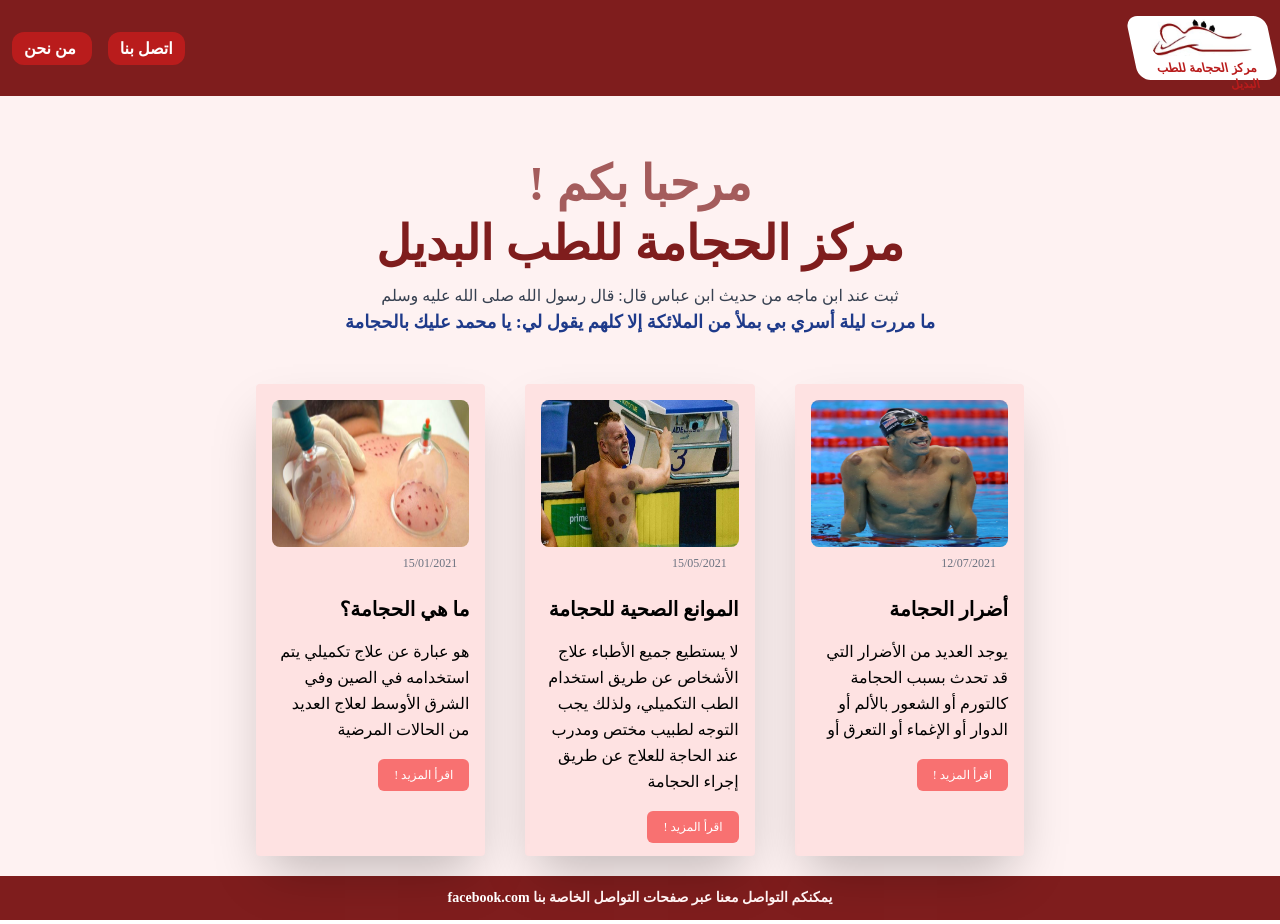
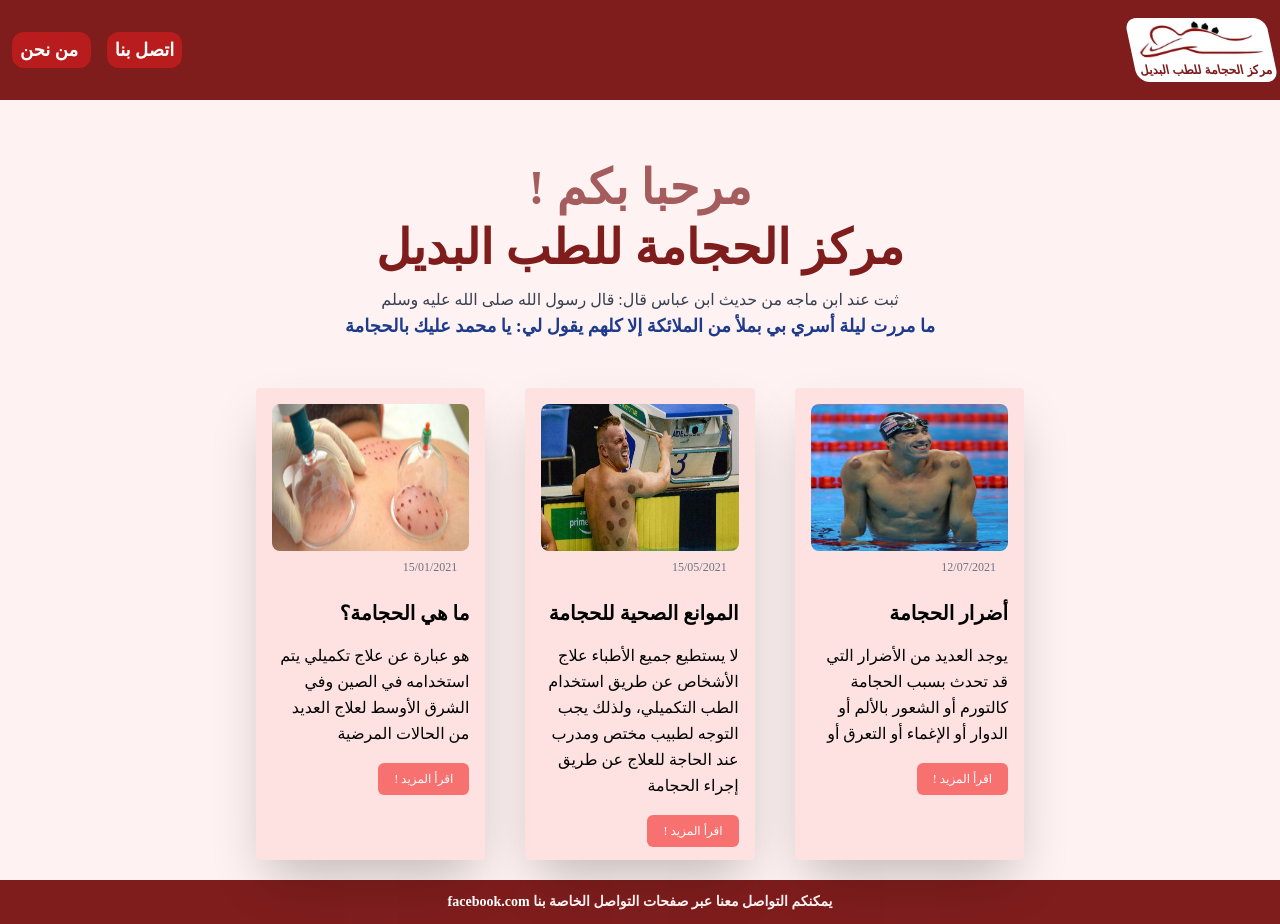
Before and after one commit to adil-82/al7ijama-blog, a Next.js app: page / in a window 1280 px wide. Built offline with nearby package versions, Linux system fonts and the light colour scheme; what @tailwindcss/typography, tailwindcss-rtl would draw is missing.

Commit message:
more styling nav

```diff
--- a/components/Header.js
+++ b/components/Header.js
@@ -21,11 +21,11 @@ function Logo() {
             <a>
                 {/* <span className="bg-white inset-0 transform rounded "> */}
                 {/* </span> */}
-                <div className="relative bg-white pb-5 px-5 transform skew-x-12 rounded-xl">
+                <div className="relative text-center bg-white pb-5 px-2 transform skew-x-12 rounded-xl">
 
 
-            <Image width={100} height={40} className="rounded-lg" src={logo} alt="logo" />
-                <p className="absolute text-xs text-red-700 font-semibold m-0">
+            <Image width={125} height={40} className="rounded-lg" src={logo} alt="logo" />
+                <p className="absolute left-0 right-0 text-xs text-red-900 font-semibold m-0">
             مركز الحجامة للطب البديل
                 </p>
                 </div>
@@ -36,9 +36,9 @@ function Logo() {
 
 function SiteNav() {
     return (
-        <div className="relative  py-5 font-extrabold ">
-            <Link href="/contact"><a className="bg-red-700 hover:bg-red-400 py-2 px-3 rounded-xl no-underline text-white">اتصل بنا</a></Link>
-            <Link href="/qui-somme-nous"><a className="bg-red-700 hover:bg-red-400 py-2 px-3 md:mr-4 m-1 rounded-xl no-underline text-white"> من نحن </a></Link>
+        <div className="relative md:text-lg sm:text-base text-xs py-5 font-extrabold ">
+            <Link href="/contact"><a className="bg-red-700 hover:bg-red-400 py-2 px-2 rounded-xl no-underline text-white">اتصل بنا</a></Link>
+            <Link href="/qui-somme-nous"><a className="bg-red-700 hover:bg-red-400 py-2 px-2 md:mr-4 m-1 rounded-xl no-underline text-white"> من نحن </a></Link>
             {/* <Link href="/"><a className="bg-red-700 hover:bg-red-400 py-2 px-3 md:mr-4 m-1 rounded-xl no-underline text-white">الرئيسية</a></Link> */}
         </div>
     )
```
